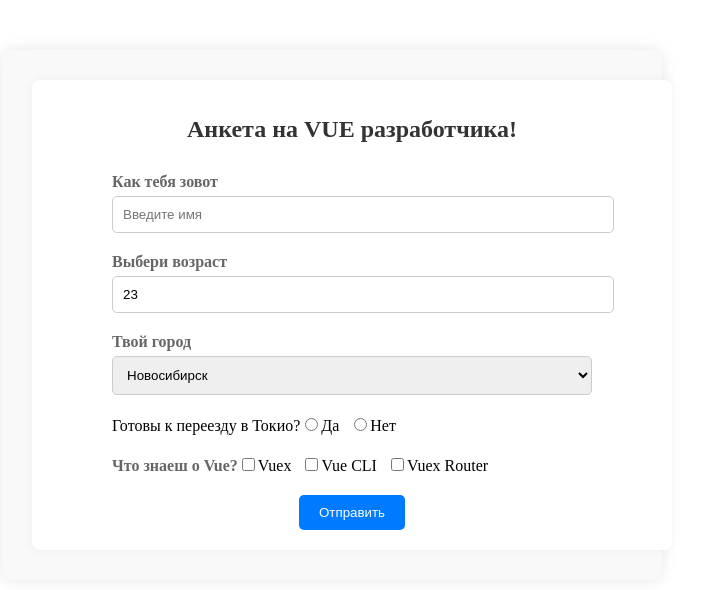
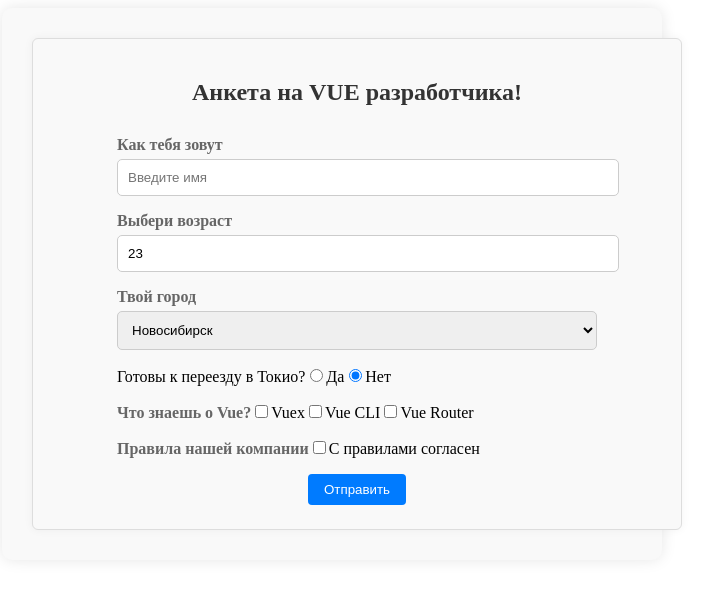
Before and after one commit to vitalay/18-6-anketa, a Vue app in the folder 18-6-anketa/: page / in a window 1280 px wide. Shown: the top 590 px of the page, without its empty margins (308-1021 px from the left). Built offline with nearby package versions, Linux system fonts and the light colour scheme.

Commit message:
полностью готовая анкета

```diff
--- a/18-6-anketa/src/App.vue
+++ b/18-6-anketa/src/App.vue
@@ -2,29 +2,35 @@
     <div class="container">
       <form class="card" @submit.prevent="submitHandler">
         <h1>Анкета на VUE разработчика!</h1>
-      <div class="form-control">
-        <label for="name">Как тебя зовот</label>
+
+        <!-- Поле имени -->
+        <div class="form-control" :class="{ invalid: errors.name }">
+          <label for="name">Как тебя зовут</label>
           <input
             type="text"
             id="name"
             placeholder="Введите имя"
             v-model.trim="name"
           />
+          <small v-if="errors.name">{{ errors.name }}</small>
         </div>
 
+        <!-- Возраст -->
         <div class="form-control">
           <label for="age">Выбери возраст</label>
           <input
             type="number"
             id="age"
             max="70"
+            min="18"
             v-model.number="age"
           />
         </div>
 
+        <!-- Город -->
         <div class="form-control">
           <label for="city">Твой город</label>
-        <select id="sity" v-model="city">
+          <select id="city" v-model="city">
             <option value="spb">Санкт-Петербург</option>
             <option value="msk">Москва</option>
             <option value="kzn">Казань</option>
@@ -32,29 +38,34 @@
           </select>
         </div>
 
+        <!-- Переезд в Токио -->
         <div class="form-checkbox">
           <span>Готовы к переезду в Токио?</span>
           <div class="checkbox">
-          <label><input type="radio" v-model="relocation" name="trip" value="yes"/>Да</label>
-        </div>
-        <div class="checkbox">
-          <label><input type="radio"  v-model="relocation" name="trip" value="no" />Нет</label>
+            <label><input type="radio" v-model="relocation" name="trip" value="yes" />Да</label>
+            <label><input type="radio" v-model="relocation" name="trip" value="no" />Нет</label>
           </div>
         </div>
 
+        <!-- Навыки -->
         <div class="form-checkbox">
-        <span class="label"  >Что знаеш о Vue?</span>
+          <span class="label">Что знаешь о Vue?</span>
           <div class="checkbox">
-          <label><input type="checkbox" v-model="skills" name="skills" value="Vuex" />Vuex</label>
-        </div>
-        <div class="checkbox">
-          <label><input type="checkbox" v-model="skills" name="skills" value="Vue CLI" />Vue CLI</label>
-        </div>
-        <div class="checkbox">
-          <label><input type="checkbox"  v-model="skills" name="skills" value="Vuex Router" />Vuex Router</label>
+            <label><input type="checkbox" v-model="skills" value="Vuex" />Vuex</label>
+            <label><input type="checkbox" v-model="skills" value="Vue CLI" />Vue CLI</label>
+            <label><input type="checkbox" v-model="skills" value="Vue Router" />Vue Router</label>
           </div>
         </div>
 
+        <!-- Согласие -->
+        <div class="form-checkbox">
+          <span class="label">Правила нашей компании</span>
+          <div class="checkbox">
+            <label><input type="checkbox" v-model="agree" />С правилами согласен</label>
+          </div>
+        </div>
+
+        <!-- Кнопка -->
         <button type="submit" class="btn-primary">Отправить</button>
       </form>
     </div>
@@ -64,28 +75,107 @@
   export default {
     data() {
       return {
-         name: '',
+        name: "",
         age: 23,
-         city: 'nsk',
-         relocation: null,
-         skills: []
+        city: "nsk",
+        relocation: "no",
+        skills: [],
+        agree: false,
+        errors: {
+          name: null,
+          agree: null,
+          skills: null,
+        },
+      };
+    },
+    methods: {
+      formIsValid() {
+        let isValid = true;
+
+        // Валидация имени
+        if (this.name.length === 0) {
+          this.errors.name = "Поле не может быть пустым";
+          isValid = false;
+        } else {
+          this.errors.name = null;
+        }
+
+        // Валидация соглашения
+        if (!this.agree) {
+          this.errors.agree = "Вы должны согласиться с правилами";
+          isValid = false;
+        } else {
+          this.errors.agree = null;
+        }
+
+        // Валидация навыков
+        if (this.skills.length === 0) {
+          this.errors.skills = "Выберите хотя бы один навык";
+          isValid = false;
+        } else {
+          this.errors.skills = null;
+        }
+
+        return isValid;
+      },
+      submitHandler() {
+        if (this.formIsValid()) {
+          console.group("Form data");
+          console.log("Name:", this.name);
+          console.log("Age:", this.age);
+          console.log("City:", this.city);
+          console.log("To Tokyo:", this.relocation);
+          console.log("Skills:", this.skills);
+          console.log("Agree:", this.agree);
+          console.groupEnd();
+          alert("Форма отправлена успешно!");
+        } else {
+          alert("Пожалуйста, заполните форму корректно.");
         }
       },
-  methods: {
-    submitHandler() {
-        console.group('Form data');
-        console.log('Name:', this.name);
-        console.log('Age:', this.age);
-        console.log('City:', this.city);
-        console.log('To Tokyo:', this.relocation);
-        console.log('skills:', this.skills);
-        console.groupEnd();
-
-
-    }
-
     },
   };
   </script>
 
-<style scoped></style>
+  <style scoped>
+  .container {
+    max-width: 600px;
+    margin: 0 auto;
+  }
+
+  .card {
+    background-color: #f9f9f9;
+    border: 1px solid #ddd;
+    border-radius: 6px;
+    padding: 1.5rem;
+  }
+
+  .form-control {
+    margin-bottom: 1rem;
+  }
+
+  .form-control.invalid input {
+    border-color: #d9534f;
+  }
+
+  .form-control small {
+    color: #d9534f;
+  }
+
+  .form-checkbox {
+    margin-bottom: 1rem;
+  }
+
+  .btn-primary {
+    background-color: #007bff;
+    color: white;
+    border: none;
+    padding: 0.5rem 1rem;
+    border-radius: 4px;
+    cursor: pointer;
+  }
+
+  .btn-primary:hover {
+    background-color: #0056b3;
+  }
+  </style>
```
Lines whose indentation alone changed are shown as unchanged.
